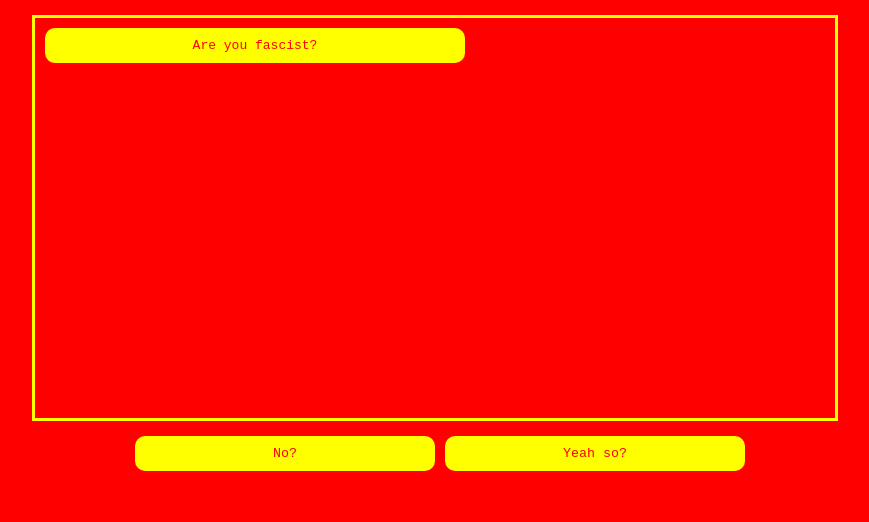
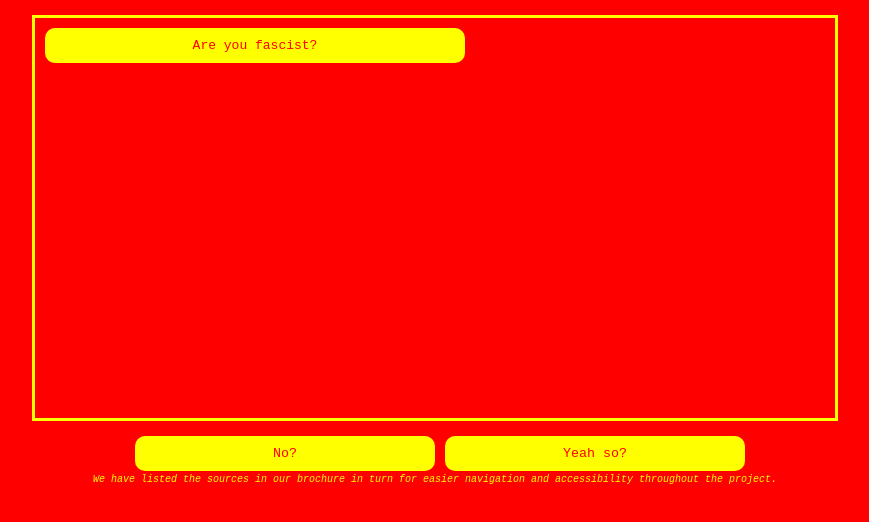
Before and after one commit to JelloFile/vietnamai, a plain HTML site: page index.html in a window 1280 px wide. Shown: the part 50-572 px from the top of the page, without its empty margins (205-1074 px from the left). Drawn offline with Linux system fonts and the light colour scheme.

Commit message:
Update index.html

```diff
--- a/index.html
+++ b/index.html
@@ -29,6 +29,7 @@
     <p>(bad ending: endings 1/1)</p>
   </div>
   <script src="/vietnamai/script.js"></script>
+  <i style='font-size:10px;'>We have listed the sources in our brochure in turn for easier navigation and accessibility throughout the project.</i>
 </body>
 
 </html>
```
